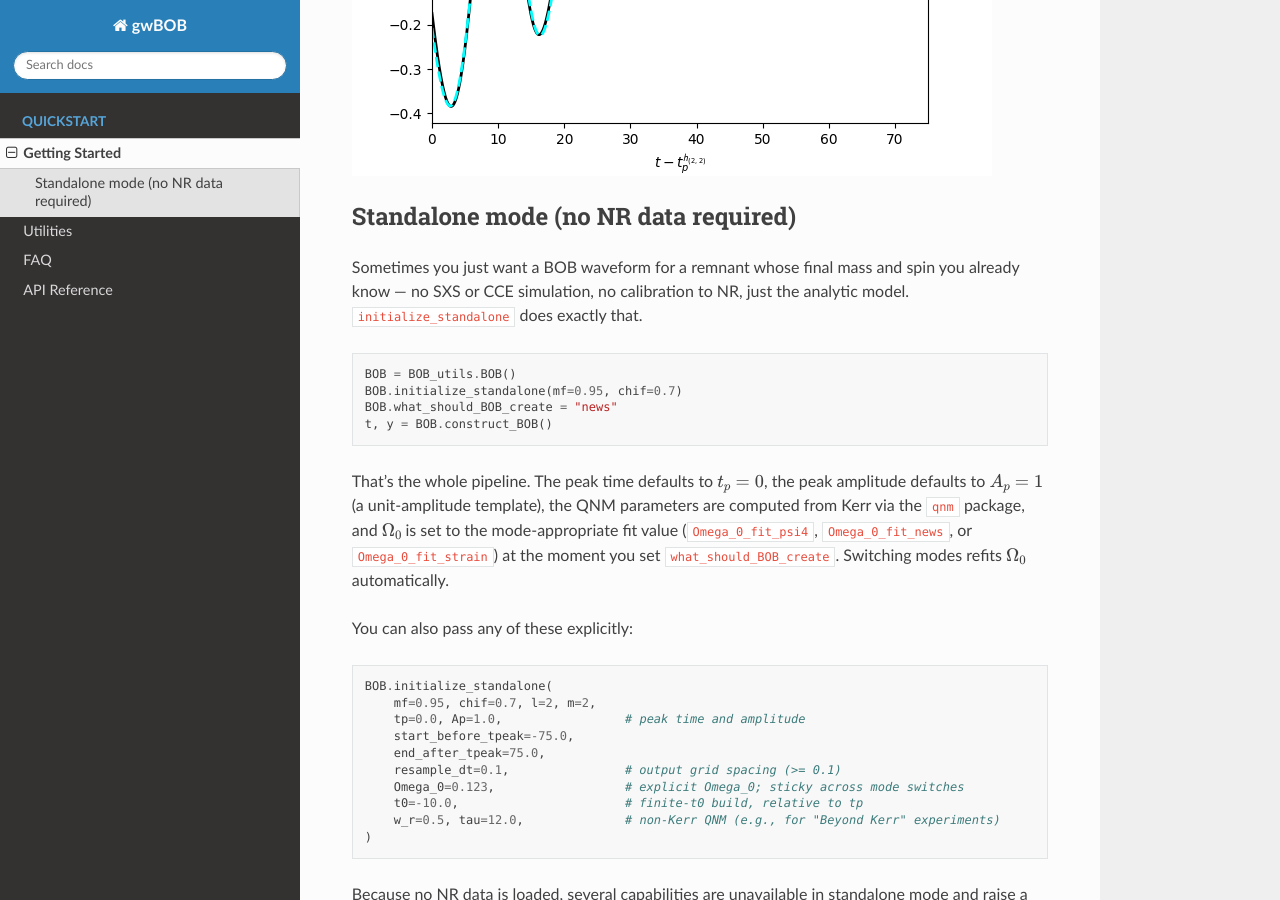
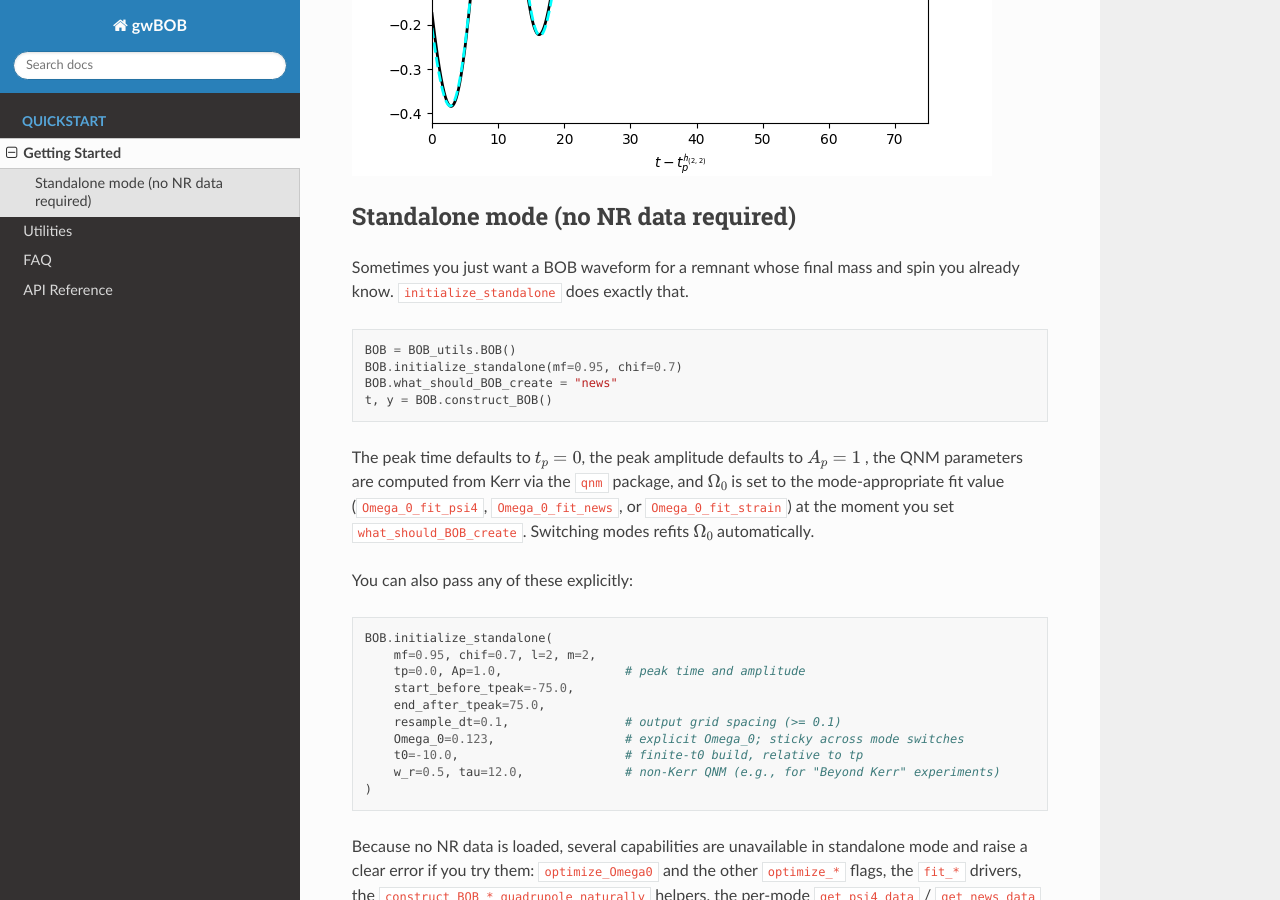
Before and after one commit to AnujKankani/BackwardsOneBody, a Sphinx documentation site: the page built from docs/source/quickstart.rst, in a window 1280 px wide and 900 px high, scrolled down 4117 px. Built offline with Sphinx 7.4.7 and the Read the Docs theme 3.1.0, drawn with Linux system fonts in a browser that asks for light colours.

Commit message:
quickstart update

```diff
--- a/docs/source/quickstart.rst
+++ b/docs/source/quickstart.rst
@@ -128,7 +128,7 @@ Integrating the news to obtain the strain is a complex problem separate from the
 Standalone mode (no NR data required)
 -------------------------------------
 
-Sometimes you just want a BOB waveform for a remnant whose final mass and spin you already know — no SXS or CCE simulation, no calibration to NR, just the analytic model. ``initialize_standalone`` does exactly that.
+Sometimes you just want a BOB waveform for a remnant whose final mass and spin you already know. ``initialize_standalone`` does exactly that.
 
 .. code-block:: python
 
@@ -137,7 +137,7 @@ Sometimes you just want a BOB waveform for a remnant whose final mass and spin y
     BOB.what_should_BOB_create = "news"
     t, y = BOB.construct_BOB()
 
-That's the whole pipeline. The peak time defaults to :math:`t_p = 0`, the peak amplitude defaults to :math:`A_p = 1` (a unit-amplitude template), the QNM parameters are computed from Kerr via the ``qnm`` package, and :math:`\Omega_0` is set to the mode-appropriate fit value (``Omega_0_fit_psi4``, ``Omega_0_fit_news``, or ``Omega_0_fit_strain``) at the moment you set ``what_should_BOB_create``. Switching modes refits :math:`\Omega_0` automatically.
+The peak time defaults to :math:`t_p = 0`, the peak amplitude defaults to :math:`A_p = 1` , the QNM parameters are computed from Kerr via the ``qnm`` package, and :math:`\Omega_0` is set to the mode-appropriate fit value (``Omega_0_fit_psi4``, ``Omega_0_fit_news``, or ``Omega_0_fit_strain``) at the moment you set ``what_should_BOB_create``. Switching modes refits :math:`\Omega_0` automatically.
 
 You can also pass any of these explicitly:
 
```
